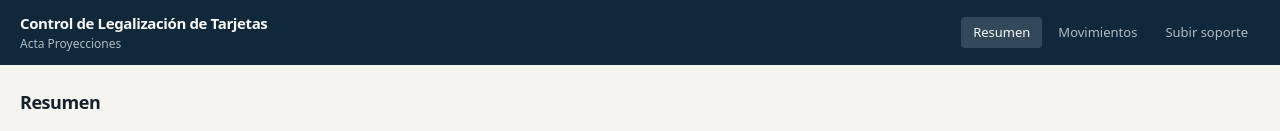
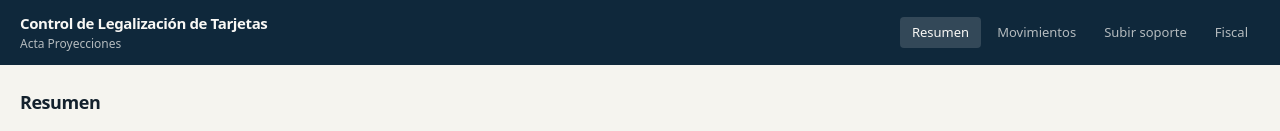
Before and after one commit to aguilarbuitragojuanmiguel-ai/credit-legalizer, a React (Vite) app: page / in a window 1280 px wide. Shown: the top 131 px of the page. Built offline with nearby package versions, Linux system fonts and the light colour scheme; no server answers; the database is empty.

Commit message:
Add files via upload

```diff
--- a/src/components/AppShell.tsx
+++ b/src/components/AppShell.tsx
@@ -5,6 +5,7 @@ const nav = [
   { to: "/", label: "Resumen" },
   { to: "/movimientos", label: "Movimientos" },
   { to: "/subir", label: "Subir soporte" },
+  { to: "/fiscal", label: "Fiscal" },
 ] as const;
 
 export function AppShell({ children }: { children: ReactNode }) {
```
